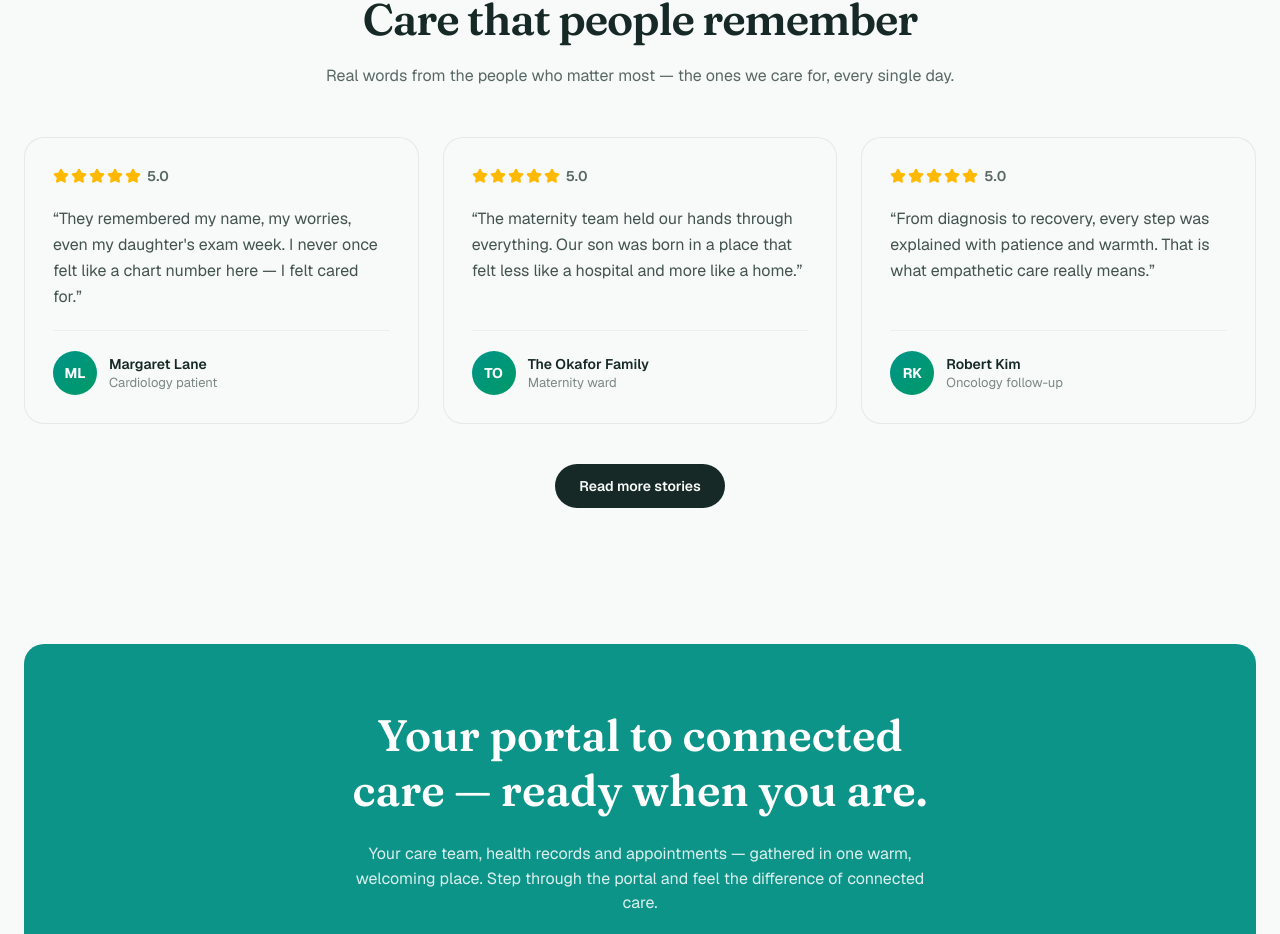
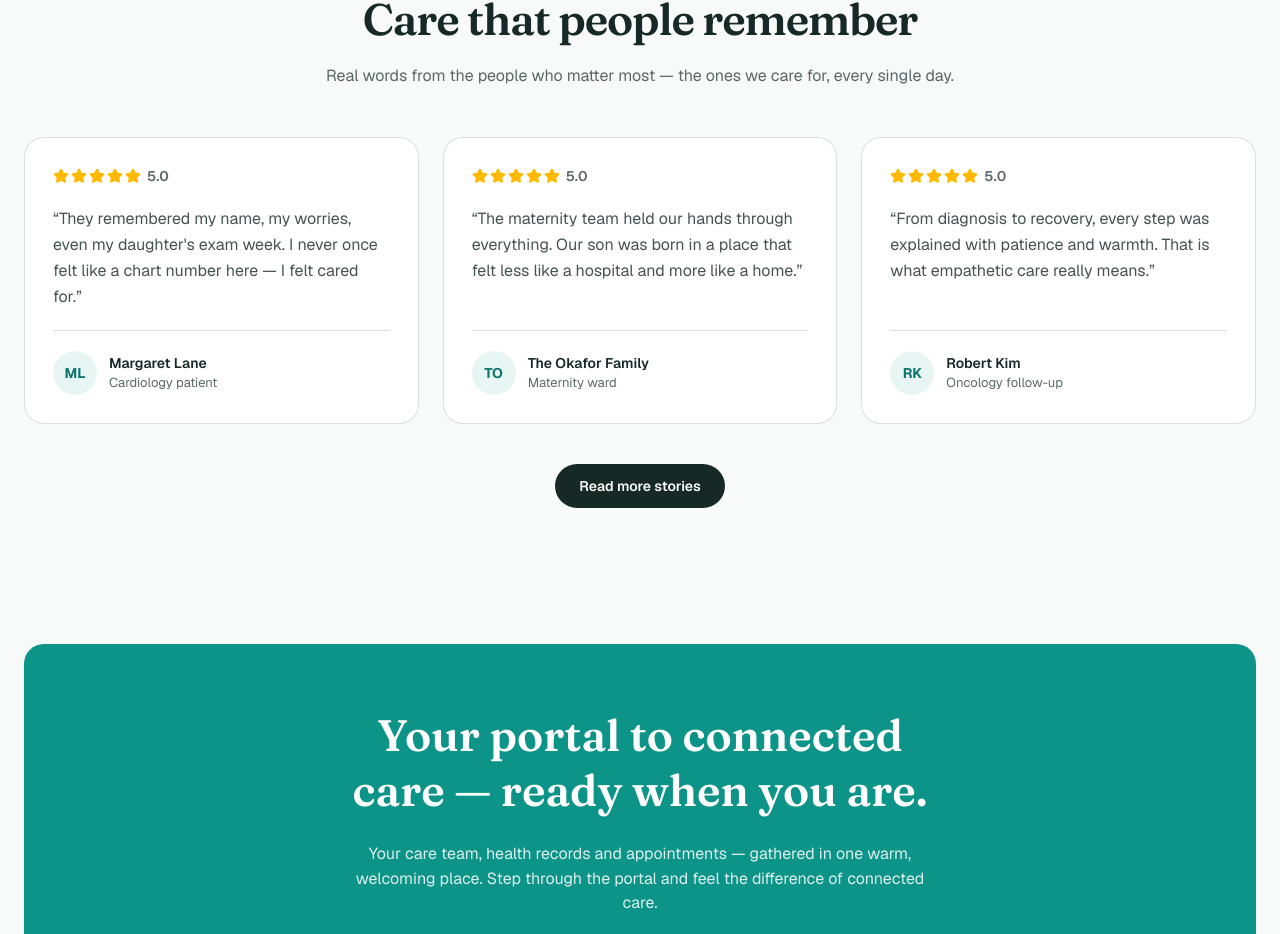
Before and after one commit to Salar11111/Care-Hub, a Next.js app: page / in a window 1280 px wide. Shown: the part 2685-3619 px from the top of the page. Built offline with nearby package versions, Linux system fonts and the light colour scheme.

Commit message:
style: enhance UI with a consistent design system

```diff
--- a/src/components/testimonials/testimonial-card.tsx
+++ b/src/components/testimonials/testimonial-card.tsx
@@ -3,21 +3,21 @@ import type { Testimonial } from "@/lib/data";
 
 export function TestimonialCard({ testimonial }: { testimonial: Testimonial }) {
   return (
-    <figure className="flex h-full flex-col gap-5 rounded-3xl border border-foreground/8 bg-background p-7">
+    <figure className="card flex h-full flex-col gap-5 p-7">
       <Stars rating={testimonial.rating} />
       <blockquote className="flex-1 text-base leading-relaxed text-foreground/80">
         <p>&ldquo;{testimonial.quote}&rdquo;</p>
       </blockquote>
-      <figcaption className="flex items-center gap-3 border-t border-foreground/5 pt-5">
+      <figcaption className="flex items-center gap-3 border-t border-line pt-5">
         <span
-          className="flex h-11 w-11 shrink-0 items-center justify-center rounded-full bg-gradient-to-br from-teal-500 to-emerald-600 text-sm font-bold text-white"
+          className="flex h-11 w-11 shrink-0 items-center justify-center rounded-full bg-accent-soft text-sm font-bold text-accent-strong"
           aria-hidden="true"
         >
           {testimonial.initials}
         </span>
         <div>
           <p className="text-sm font-semibold">{testimonial.author}</p>
-          <p className="text-xs text-foreground/55">{testimonial.role}</p>
+          <p className="text-[length:var(--t-13)] text-muted">{testimonial.role}</p>
         </div>
       </figcaption>
     </figure>
```
